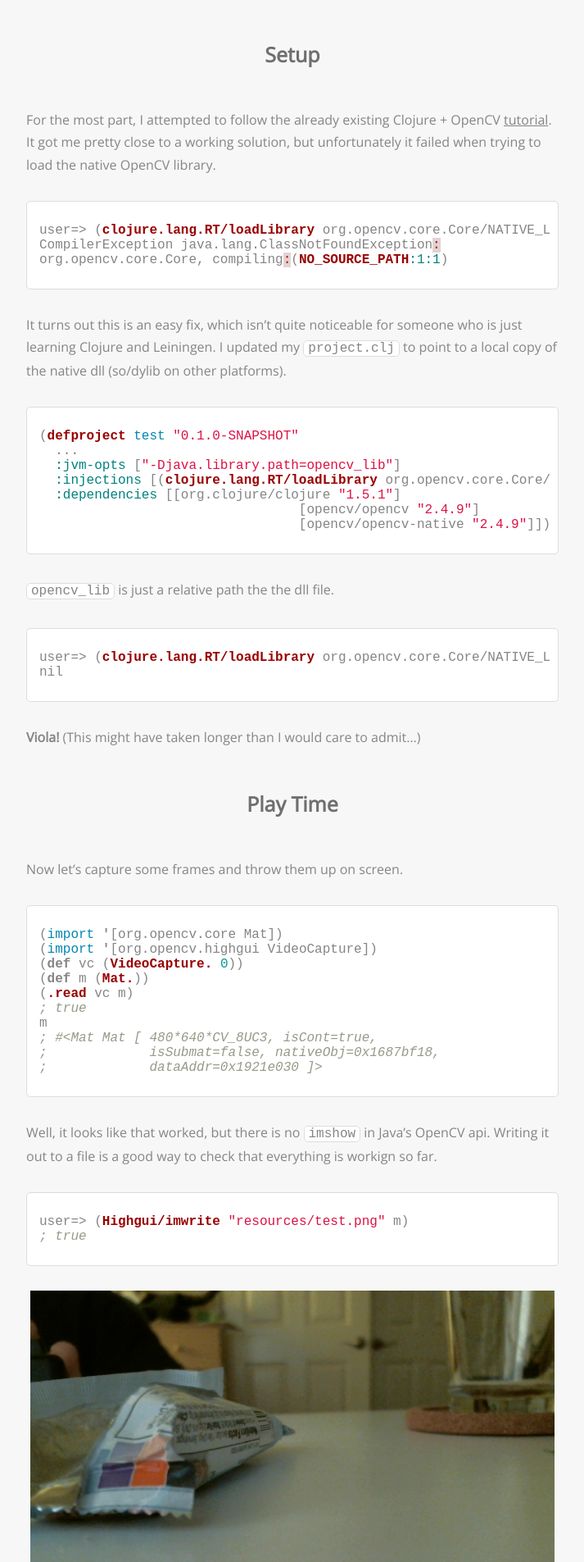
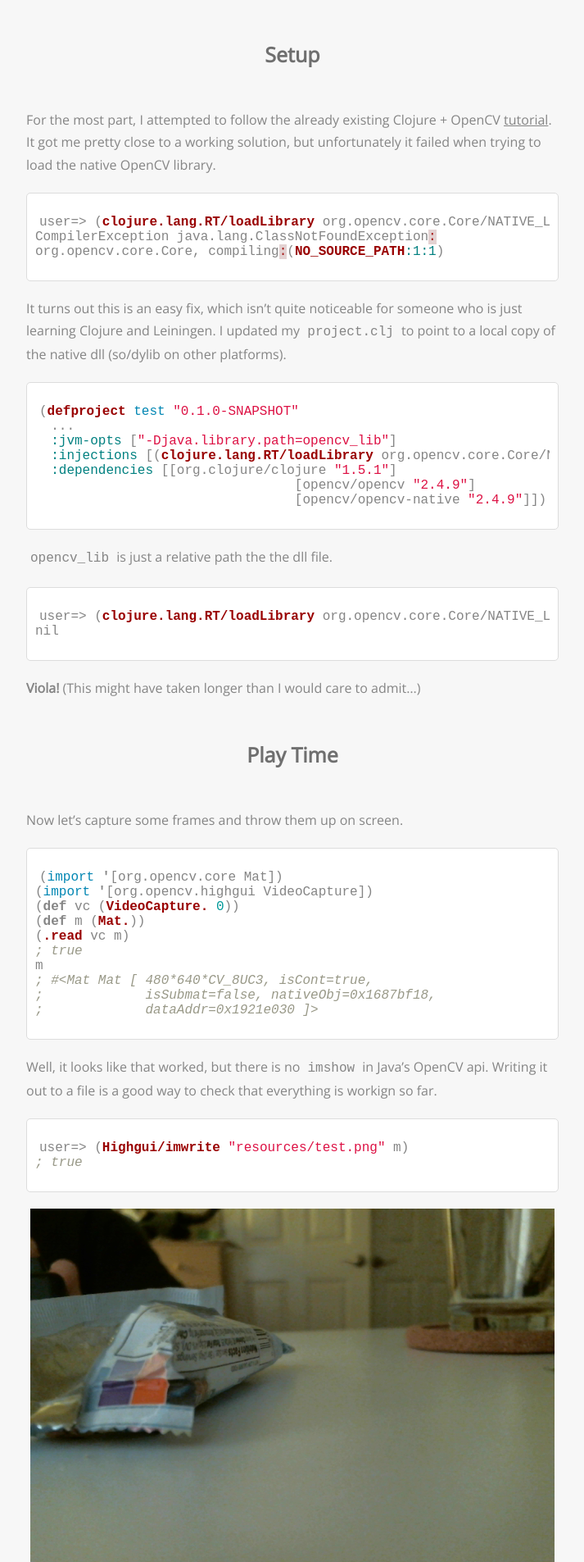
Before and after one commit to fortruce/fortruce.github.io, a Jekyll site: the page built from _posts/2014-4-28-clojure-and-opencv.md, in a window 1280 px wide. Shown: the part 1150-3055 px from the top of the page at 82% size, without its empty margins (283-996 px from the left). Built offline with Jekyll 4.4.1, drawn with Linux system fonts in a browser that asks for light colours.

Commit message:
change inline code formatting

```diff
--- a/_sass/syntax.scss
+++ b/_sass/syntax.scss
@@ -3,14 +3,8 @@
     border: 1px solid #ddd;
     border-radius: 5px;
 
-    margin: 30px 0;
+    margin: 20px 0;
     padding: 10px;
-
-    code {
-        border: none;
-        display: block;
-        padding: none;
-    }
 }
 .highlight .c { color: #999988; font-style: italic } /* Comment */
 .highlight .err { color: #a61717; background-color: #e3d2d2 } /* Error */
--- a/css/main.scss
+++ b/css/main.scss
@@ -38,10 +38,7 @@ html {
 }
 
 code {
-    border: 1px solid #ddd;
-    border-radius: 5px;
     padding: 0 5px;
-    background: #fff
 }
 
 p, ul { line-height: 1.7em; }
```
